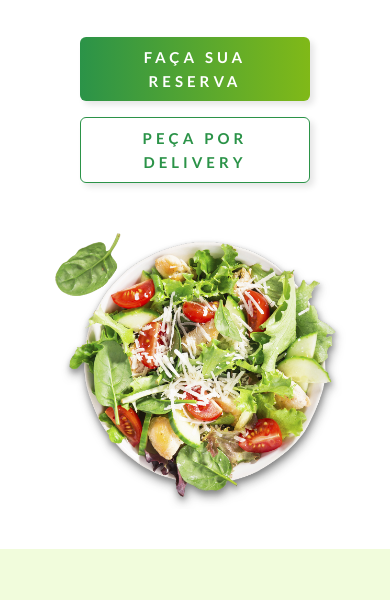
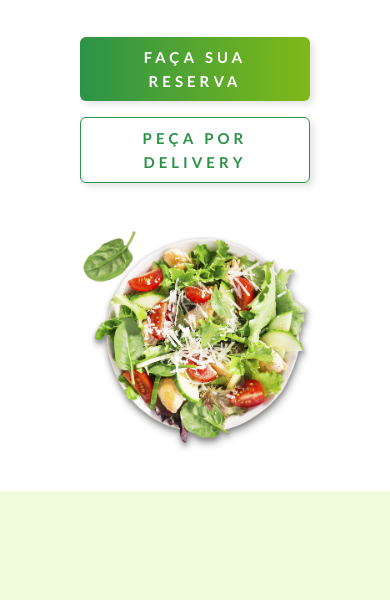
Before and after one commit to lthurler/Restaurante_Salada, a plain HTML site: page index.html in a window 390 px wide. Shown: the part 184-784 px from the top of the page. Drawn offline with nearby package versions, Linux system fonts and the light colour scheme; a web font is replaced by a local one.

Commit message:
ajuste mobile

```diff
--- a/assets/css/style.css
+++ b/assets/css/style.css
@@ -684,6 +684,15 @@ textarea {
 }
 
 /*-------MEDIA QUERY------*/
+@media (max-width: 400px) {
+    .home__img {
+        width: 80%;
+        margin: 0 auto;
+    }
+
+
+}
+
 @media (min-width: 576px) {
     .home__img {
         width: 80%;
```
